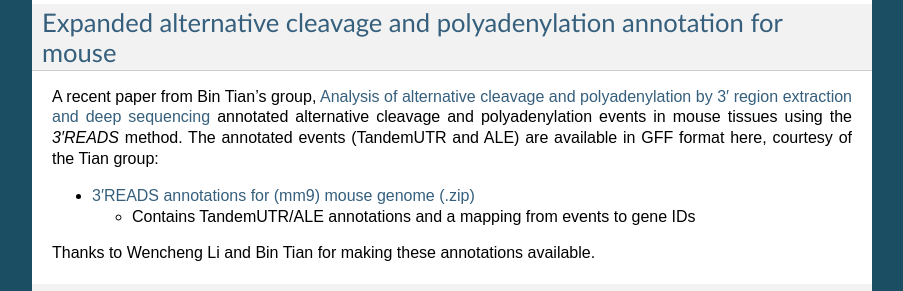
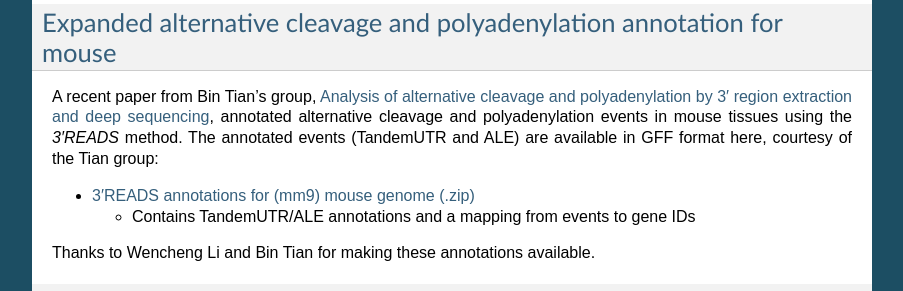
Before and after one commit to yarden/MISO, a Sphinx documentation site: the page built from docs/source/index.rst, in a window 1280 px wide and 900 px high, scrolled down 11860 px. Shown: the part 152-443 px from the top of the window, without its empty margins (198-1101 px from the left). Built offline with Sphinx 7.4.7, drawn with Linux system fonts in a browser that asks for light colours; part of the change alters nothing that is shown; some of the changed text lies outside the part shown.

Commit message:
Fixed typos in docs

```diff
--- a/docs/source/index.rst
+++ b/docs/source/index.rst
@@ -106,13 +106,13 @@ Updates
 
 **2012**
 
-* **Thursday, Dec 20**: Posted new mouse genome annotation for alternative cleavage and polyadenylation events (TandemUTR) and alternative last exon events (ALE) from `Analysis of alternative cleavage and polyadenylation by 3′ region extraction and deep sequencing <http://www.nature.com/nmeth/journal/vaop/ncurrent/abs/nmeth.2288.html>`_ (Nature Methods, Dec. 2012), see :ref:`tian-apa`. Thanks to Wencheng Li and Bin Tian for creating this annotation!
-
-* **Tuesday, Dec 4**: Posted mappings from alternative events to genes (see :ref:`events-to-genes`) and GFF annotations for isoform-centric inference (see :ref:`iso-centric`).
-
-* **Thursday, Sept 27**: Released ``misopy-0.4.6``. This release fixes a packaging error with ``sashimi_plot`` (test case files were omitted.) No changes were made to MISO. Thanks to Schragi Schwartz and Rahul Satija.
-
-* **Tuesday, Sept 4**: Released ``misopy-0.4.5``. Fixed error in parsing of settings file.
+* **Thu, Dec 20**: Posted new mouse genome annotation for alternative cleavage and polyadenylation events (TandemUTR) and alternative last exon events (ALE) from `Analysis of alternative cleavage and polyadenylation by 3′ region extraction and deep sequencing <http://www.nature.com/nmeth/journal/vaop/ncurrent/abs/nmeth.2288.html>`_ (Nature Methods, Dec. 2012), see :ref:`tian-apa`. Thanks to Wencheng Li and Bin Tian for creating this annotation!
+
+* **Tue, Dec 4**: Posted mappings from alternative events to genes (see :ref:`events-to-genes`) and GFF annotations for isoform-centric inference (see :ref:`iso-centric`).
+
+* **Thu, Sept 27**: Released ``misopy-0.4.6``. This release fixes a packaging error with ``sashimi_plot`` (test case files were omitted.) No changes were made to MISO. Thanks to Schragi Schwartz and Rahul Satija.
+
+* **Tue, Sept 4**: Released ``misopy-0.4.5``. Fixed error in parsing of settings file.
 
 * **Thur, Jul 26**: Released ``misopy-0.4.4``. Turned off autoconvergence features of sampler that caused delayed run times on certain events. (Also introduced a parameter ``num_chains`` in MISO settings file to control the number of independent MCMC chains used by the sampler.)
 
@@ -530,7 +530,7 @@ These annotations include GFF files (``.gff3`` extension) that can be used with
 Expanded alternative cleavage and polyadenylation annotation for mouse
 ----------------------------------------------------------------------
 
-A recent paper from Bin Tian's group, `Analysis of alternative cleavage and polyadenylation by 3′ region extraction and deep sequencing <http://www.nature.com/nmeth/journal/vaop/ncurrent/abs/nmeth.2288.html>`_ annotated alternative cleavage and polyadenylation events in mouse tissues using the *3′READS* method. The
+A recent paper from Bin Tian's group, `Analysis of alternative cleavage and polyadenylation by 3′ region extraction and deep sequencing <http://www.nature.com/nmeth/journal/vaop/ncurrent/abs/nmeth.2288.html>`_, annotated alternative cleavage and polyadenylation events in mouse tissues using the *3′READS* method. The
 annotated events (TandemUTR and ALE) are available in GFF format here, courtesy of the Tian group:
 
 * `3′READS annotations for (mm9) mouse genome (.zip)`_
```
